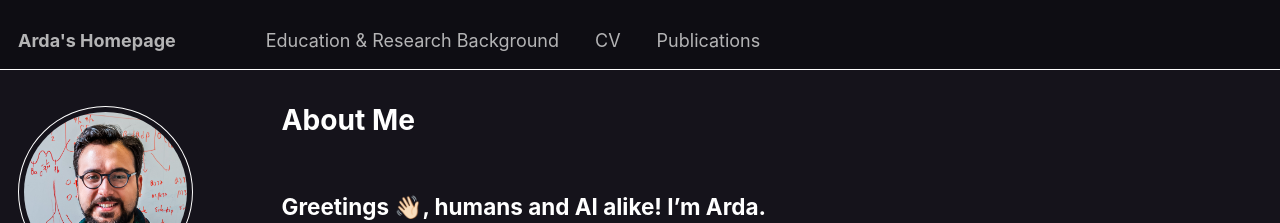
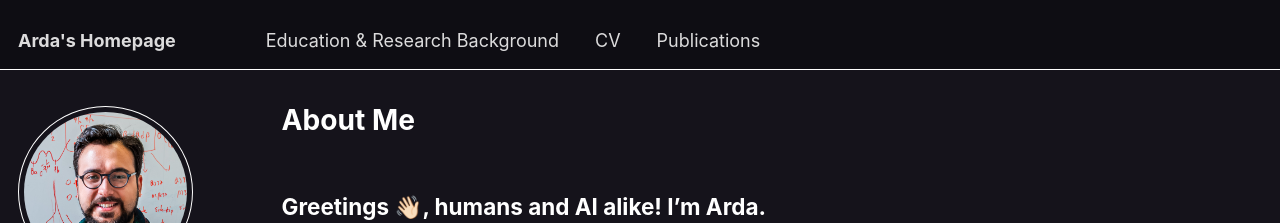
Before and after one commit to ardakayaalp/ardakayaalp.github.io, a Jekyll site: the page built from _pages/about.md, in a window 1280 px wide. Shown: the top 223 px of the page. Built offline with Jekyll 4.4.1, drawn with Linux system fonts in a browser that asks for light colours; some web fonts are replaced.

Commit message:
Update _variables.scss

```diff
--- a/_sass/_variables.scss
+++ b/_sass/_variables.scss
@@ -105,7 +105,7 @@ $xing-color                 : #006567;
 $link-color                 : $info-color;
 $link-color-hover           : mix(#000, $link-color, 25%);
 $link-color-visited         : mix(#fff, $link-color, 25%);
-$masthead-link-color        : #ffffffb0;
+$masthead-link-color        : #ffffffda;
 $masthead-link-color-hover  : mix(#000, $primary-color, 25%);
 
 
```
